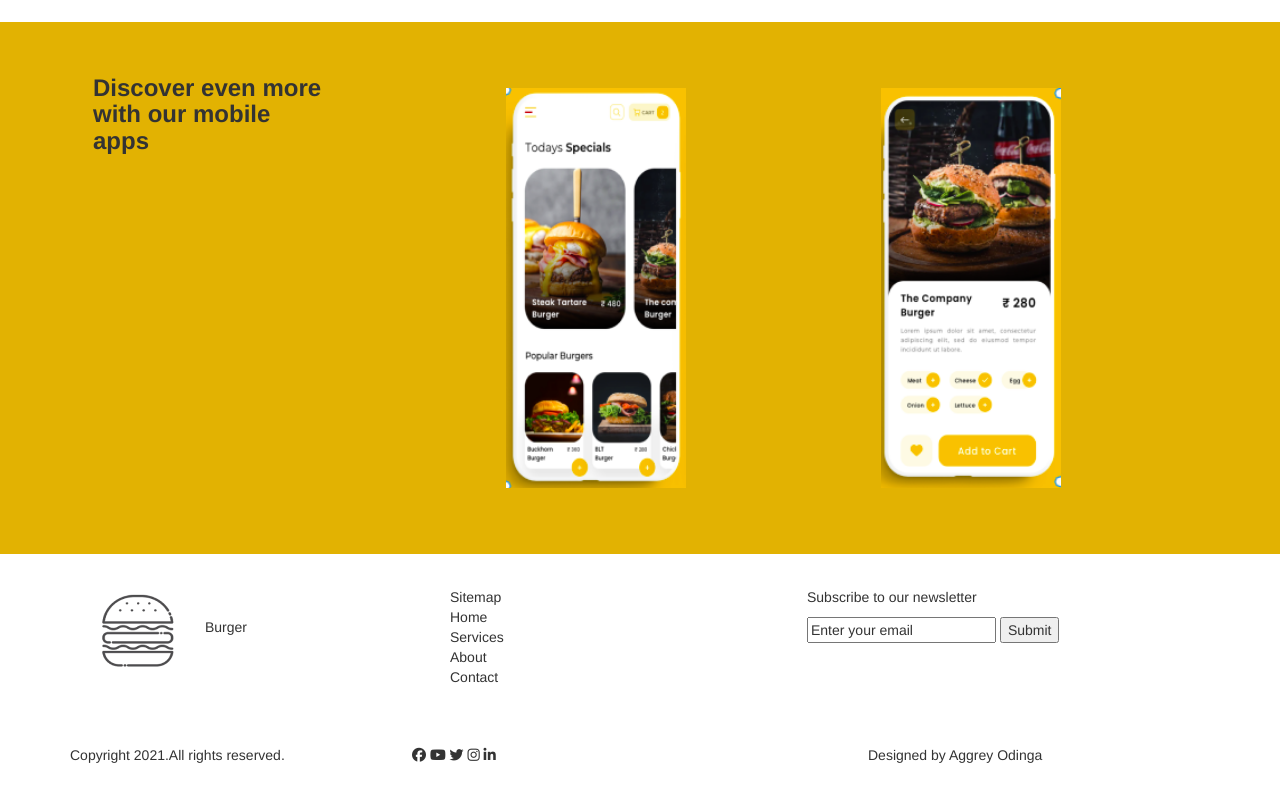
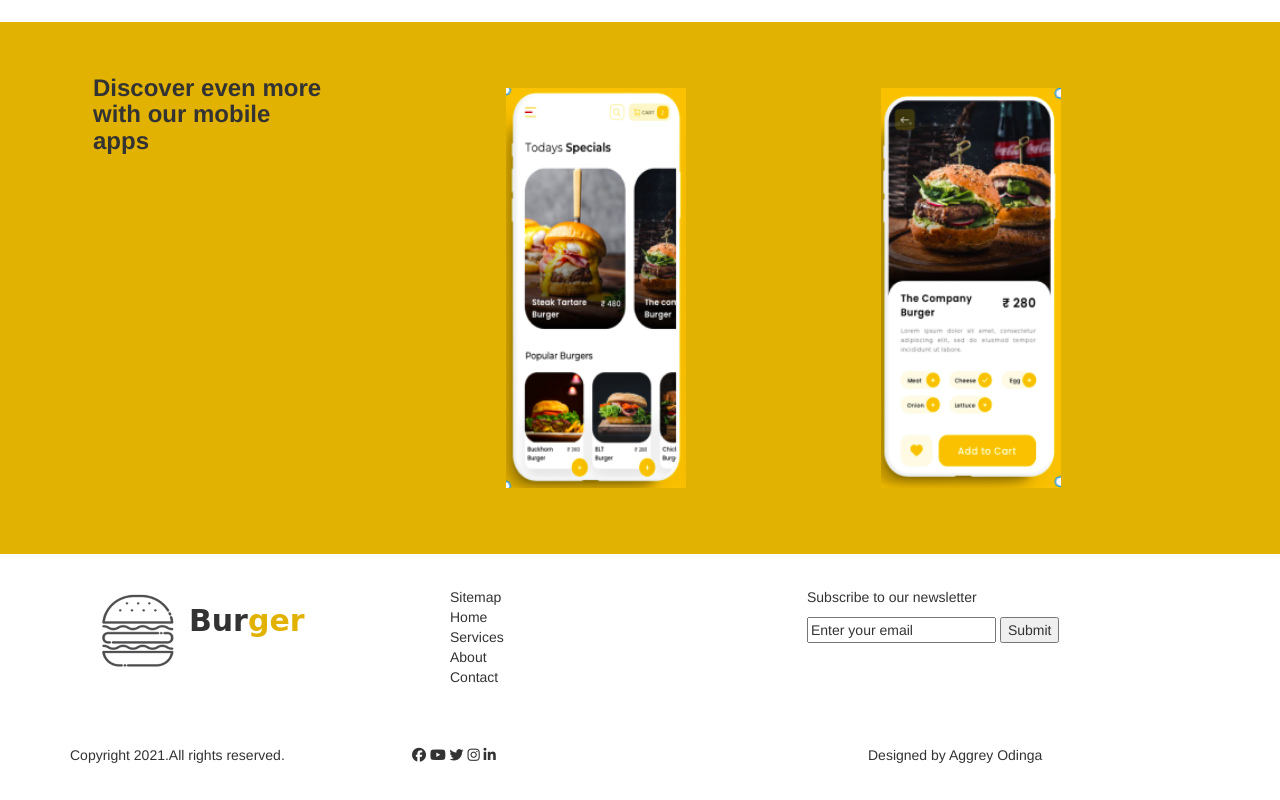
Before and after one commit to Aggrey-Odinga/Independent-Project, a plain HTML site: page index.html in a window 1280 px wide. Shown: the part 1912-2712 px from the top of the page. Drawn offline with nearby package versions, Linux system fonts and the light colour scheme.

Commit message:
Burger icon changes

```diff
--- a/index.html
+++ b/index.html
@@ -18,8 +18,7 @@
                 <div class="topleft">
                     <img src="images/logo.png" alt="burger" style="height: 50px; width: 50px; float: left;">
                     <a href="#home" class="w3-bar-item w3-button">
-                        <span
-                            style="float: left; text-align: center; font-family: 'Brush Script MT', cursive; font-size: 30px;">
+                        <span style="float: left; text-align: center; font-family: 'Brush Script MT', cursive; font-size: 30px;">
                             <b>Bur<span style="color: #e2b202;">ger</span></b></span></a>
                 </div>
                 <div class="topright">
@@ -185,7 +184,8 @@
     <div class="container">
         <div class="columns4">
             <img src="images/logo.png" alt="burger">
-            <a href="#home" class="w3-bar-item w3-button">Burger</a>
+            <span style="text-align: center; font-family: 'Brush Script MT', cursive; font-size: 30px;">
+                <b>Bur<span style="color: #e2b202;">ger</span></b></span></a>
         </div>
         <div class="columns4">
             <ul class="no-bullets">
```
